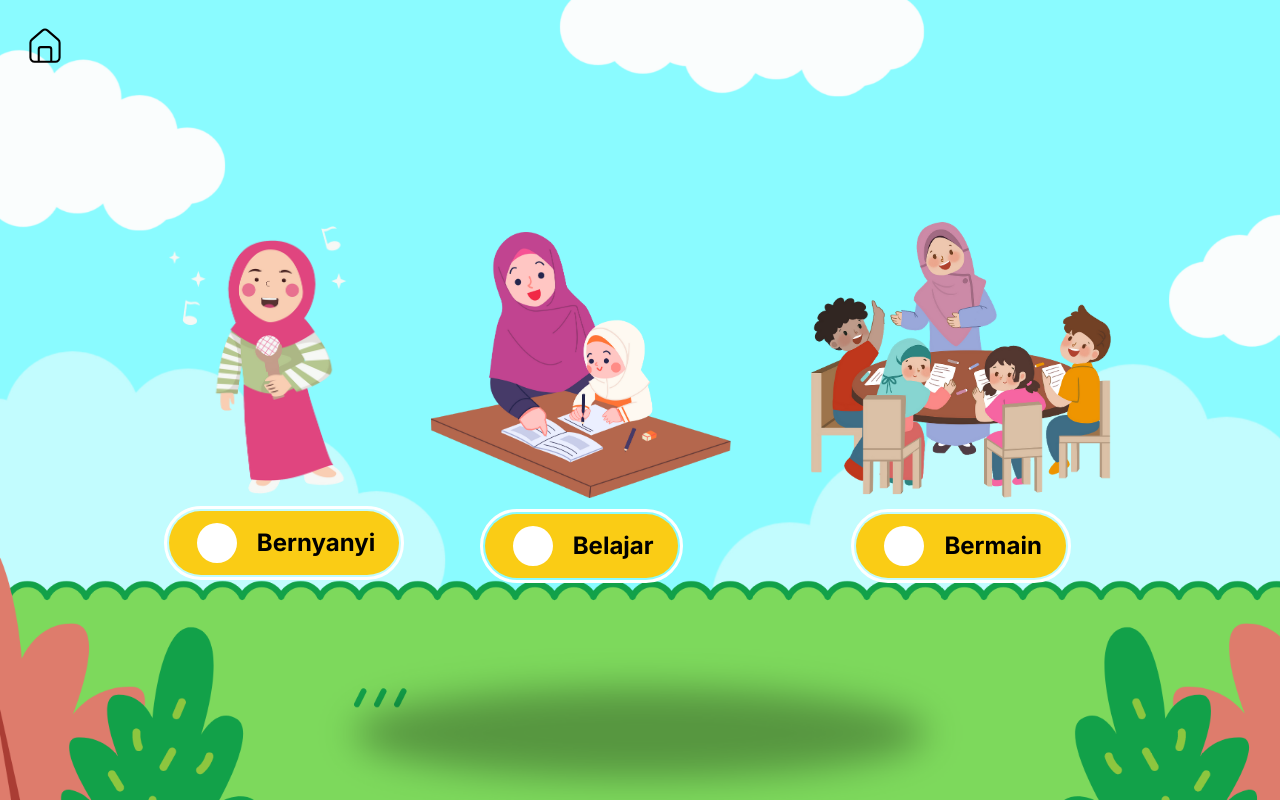
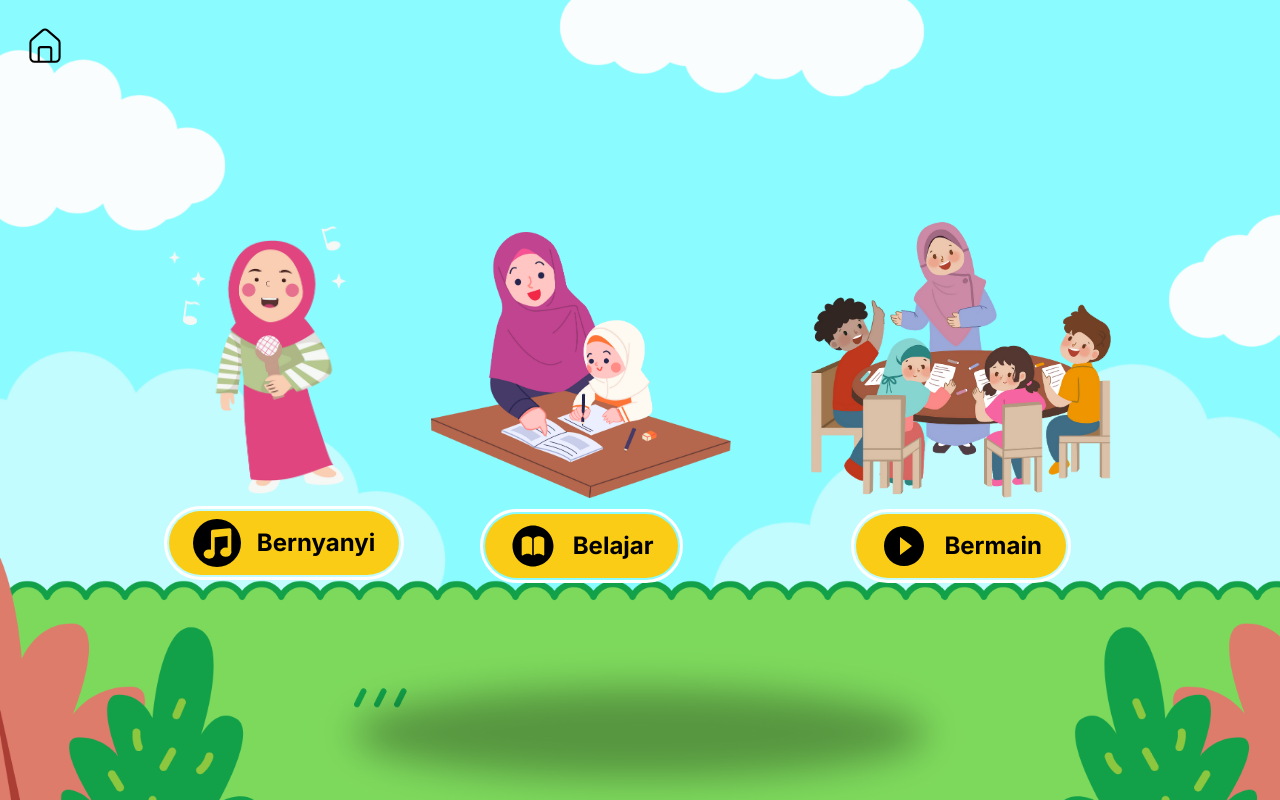
Before and after one commit to agisnarevaldo/anatomi-tubuh-manusia-next, a Next.js app: page /menu in a window 1280 px wide. Built offline with nearby package versions, Linux system fonts and the light colour scheme.

Commit message:
refactor: Update menu page with improved styling and icons

```diff
--- a/app/menu/page.tsx
+++ b/app/menu/page.tsx
@@ -11,9 +11,25 @@ export default function Menu() {
       <div className="flex gap-20 items-end">
         <div className="flex flex-col gap-4 text-center">
             <Image src="/bernyanyi.png" alt="Berkarya" width={180} height={180} />
-            <Link href="/menu/bernyanyi" className="flex items-center w-max mx-auto gap-4 bg-yellow-400 py-2 px-6 outline outline-offset-2 outline-white rounded-full hover:bg-yellow-600 hover:scale-110 transition-all duration-300 hover:outline-green-700 text-2xl font-bold text-black">
-              <svg className="text-white" xmlns="http://www.w3.org/2000/svg" width="2em" height="2em" viewBox="0 0 24 24">
-                <path fill="currentColor" d="M12 22q-2.075 0-3.9-.788t-3.175-2.137T2.788 15.9T2 12t.788-3.9t2.137-3.175T8.1 2.788T12 2t3.9.788t3.175 2.137T21.213 8.1T22 12t-.788 3.9t-2.137 3.175t-3.175 2.138T12 22" />
+            <Link href="/menu/bernyanyi" className="flex items-center w-max mx-auto gap-4 bg-yellow-400 py-2 px-6 outline outline-offset-2 outline-white rounded-full hover:bg-yellow-200 hover:text-green-500 hover:scale-110 transition-all duration-300 hover:outline-green-700 text-2xl font-bold text-black">
+                <svg xmlns="http://www.w3.org/2000/svg" width="2em" height="2em" viewBox="0 0 26 26">
+                    <g fill="none">
+                        <defs>
+                            <mask id="pepiconsPopMusicNoteDoubleCircleFilled0">
+                                <path fill="#fff" d="M0 0h26v26H0z"/>
+                                <g fill="#000" transform="translate(3 3)">
+                                    <path fill-rule="evenodd"
+                                          d="M6.75 3.81a1 1 0 0 1 .906-.996l9-.846a1 1 0 0 1 1.094.996v2.181a1 1 0 0 1-.901.995l-9 .893a1 1 0 0 1-1.099-.995z"
+                                          clip-rule="evenodd"/>
+                                    <ellipse cx="14.75" cy="15" rx="3" ry="2.5"/>
+                                    <ellipse cx="5.75" cy="16" rx="3" ry="2.5"/>
+                                    <path fill-rule="evenodd" d="M15.75 5h2v10h-2zm-9 1h2v10h-2z" clip-rule="evenodd"/>
+                                </g>
+                            </mask>
+                        </defs>
+                        <circle cx="13" cy="13" r="13" fill="currentColor"
+                                mask="url(#pepiconsPopMusicNoteDoubleCircleFilled0)"/>
+                    </g>
                 </svg>
                 Bernyanyi
             </Link>
@@ -21,25 +37,26 @@ export default function Menu() {
       </div>
         <div className="flex gap-20 items-end">
             <div className="flex flex-col gap-4 text-center">
-            <Image src="/belajar.png" alt="Belajar" width={300} height={300} />
+                <Image src="/belajar.png" alt="Belajar" width={300} height={300}/>
                 <Link
                     href="/menu/belajar"
-                className="flex items-center w-max mx-auto gap-4 bg-yellow-400 py-2 px-6 outline outline-offset-2 outline-white rounded-full hover:bg-yellow-600 hover:scale-110 transition-all duration-300 hover:outline-green-700 text-2xl font-bold text-black"
+                    className="flex items-center w-max mx-auto gap-4 bg-yellow-400 py-2 px-6 outline outline-offset-2 outline-white rounded-full hover:text-green-500 hover:bg-yellow-600 hover:scale-110 transition-all duration-300 hover:outline-green-700 text-2xl font-bold text-black"
                 >
-              <svg className="text-white" xmlns="http://www.w3.org/2000/svg" width="2em" height="2em" viewBox="0 0 24 24">
-                <path fill="currentColor" d="M12 22q-2.075 0-3.9-.788t-3.175-2.137T2.788 15.9T2 12t.788-3.9t2.137-3.175T8.1 2.788T12 2t3.9.788t3.175 2.137T21.213 8.1T22 12t-.788 3.9t-2.137 3.175t-3.175 2.138T12 22" />
+                    <svg xmlns="http://www.w3.org/2000/svg" width="2em" height="2em" viewBox="0 0 56 56">
+                        <path fill="currentColor"
+                              d="M28 51.906c13.055 0 23.906-10.851 23.906-23.906c0-13.078-10.875-23.906-23.93-23.906C14.899 4.094 4.095 14.922 4.095 28c0 13.055 10.828 23.906 23.906 23.906m-6.07-14.812c-2.391 0-4.149.843-4.922 1.547c-.305.234-.61.398-1.102.398c-.61 0-1.101-.305-1.101-1.148V19.773c.843-1.71 3.539-3.093 6.515-3.093c2.649 0 4.875 1.195 5.719 2.812v19.383c-.117-.023-.75-.398-.961-.516c-.68-.422-1.992-1.265-4.148-1.265m12.117 0c-2.156 0-3.492.82-4.149 1.265c-.234.141-.797.54-.96.563v-19.43c.867-1.617 3.093-2.812 5.695-2.812c2.976 0 5.672 1.383 6.515 3.093v18.118c0 .843-.468 1.148-1.078 1.148c-.492 0-.82-.164-1.101-.398c-.774-.703-2.555-1.547-4.922-1.547"/>
                     </svg>
                     Belajar
                 </Link>
             </div>
             <div className="flex flex-col gap-4 text-center">
-            <Image src="/bermain.png" alt="Bermain" width={300} height={300} />
+                <Image src="/bermain.png" alt="Bermain" width={300} height={300}/>
                 <Link
                     href="/menu/bermain"
-                className="flex items-center w-max mx-auto gap-4 bg-yellow-400 py-2 px-6 outline outline-offset-2 outline-white rounded-full hover:bg-yellow-600 hover:scale-110 transition-all duration-300 hover:outline-green-700 text-2xl font-bold text-black"
+                    className="flex items-center w-max mx-auto gap-4 bg-yellow-400 py-2 px-6 outline outline-offset-2 outline-white rounded-full hover:text-green-500 hover:bg-yellow-600 hover:scale-110 transition-all duration-300 hover:outline-green-700 text-2xl font-bold text-black"
                 >
-              <svg className="text-white" xmlns="http://www.w3.org/2000/svg" width="2em" height="2em" viewBox="0 0 24 24">
-                <path fill="currentColor" d="M12 22q-2.075 0-3.9-.788t-3.175-2.137T2.788 15.9T2 12t.788-3.9t2.137-3.175T8.1 2.788T12 2t3.9.788t3.175 2.137T21.213 8.1T22 12t-.788 3.9t-2.137 3.175t-3.175 2.138T12 22" />
+                    <svg xmlns="http://www.w3.org/2000/svg" width="2em" height="2em" viewBox="0 0 24 24">
+                        <path fill="currentColor" d="M12 2a10 10 0 1 0 10 10A10 10 0 0 0 12 2m-2 14.5v-9l6 4.5z"/>
                     </svg>
                     Bermain
                 </Link>
```
Lines whose indentation alone changed are shown as unchanged.
